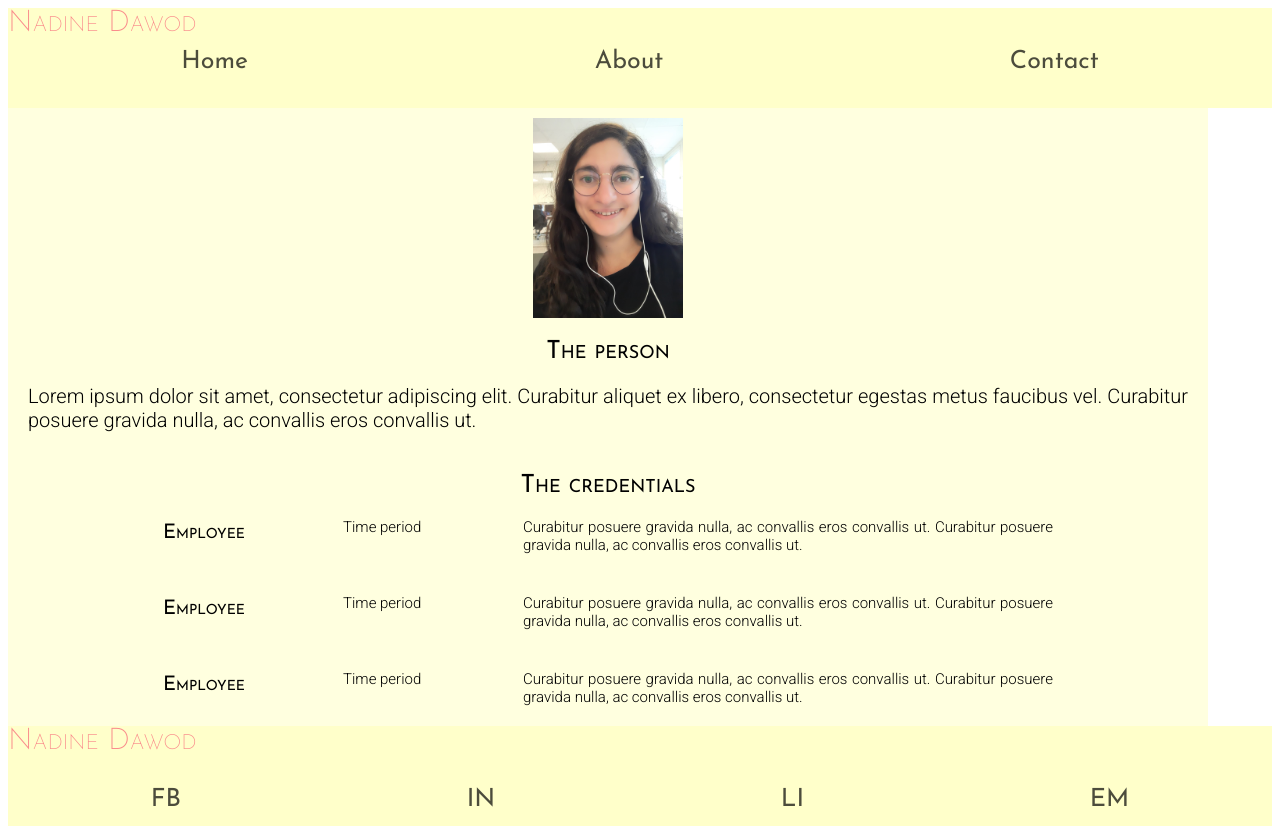
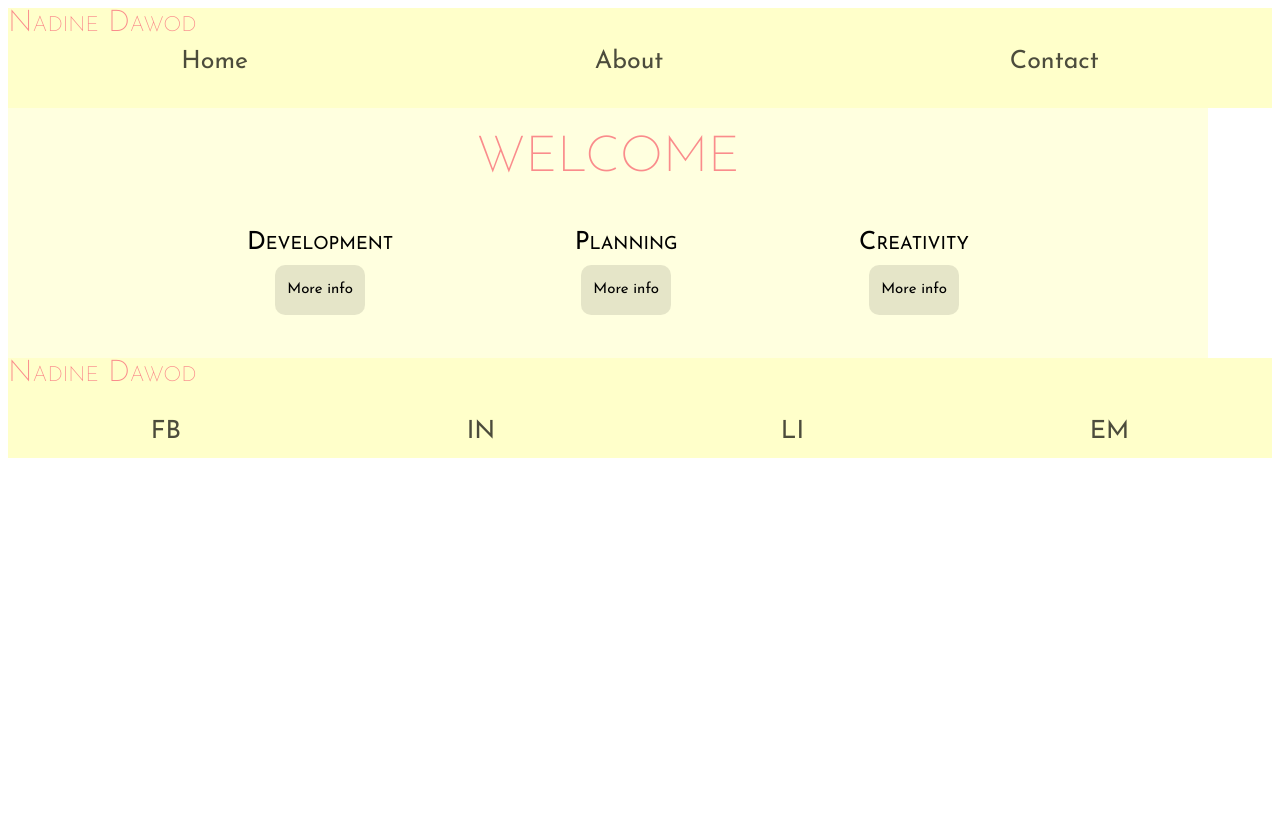
Before and after one commit to nadine-dawod/rct-chg-website, a React (Create React App) app: page /About in a window 1280 px wide. After the commit the page ends 800 px from the top, so only its background shows below. Built offline with nearby package versions, Linux system fonts and the light colour scheme.

Commit message:
working on home page
Creating home page and trying to add onclick events to reusable button. Only managed to make an altert box but I want to make a div appear when clicking the button. Still working on this.

```diff
--- a/src/App.js
+++ b/src/App.js
@@ -1,6 +1,6 @@
 import Header from "./Components/Header";
 import Footer from "./Components/Footer";
-import About from "./Components/About";
+import Home from "./Components/Home";
 
 
 function App() {
@@ -8,9 +8,7 @@ function App() {
     <div>
 
     <Header></Header>
-
-    <About></About>
-
+    <Home></Home>
     <Footer></Footer>
 
 
--- a/src/Components/About.js
+++ b/src/Components/About.js
@@ -1,8 +1,13 @@
 import NadinePicture from "../NadinePicture.jpeg";
+import Header from "./Header";
+import Footer from "./Footer";
 
 const About = () => {
     return (
+
     <div className="PageBodies">
+
+    <Header></Header>
 
         <img src={NadinePicture} className="ProfilePicture" alt="Profile Pictue of Nadine" />
 
@@ -28,6 +33,8 @@ const About = () => {
        <p className="CV-Sub 3">Time period</p>
        <p className="CV-Para 3">Curabitur posuere gravida nulla, ac convallis eros convallis ut. Curabitur posuere gravida nulla, ac convallis eros convallis ut.</p>
         </div>
+
+    <Footer></Footer>
     </div>
     )
 }
--- /dev/null
+++ b/src/Components/Home.js
@@ -0,0 +1,50 @@
+import ReusableButton from "./ReusableButton";
+
+const Home = () => {
+
+    const BoxOne = () => {
+        <div className="offer-box">
+        <p className="PagePara">
+            Curabitur posuere gravida nulla, ac convallis eros convallis ut.
+            Curabitur posuere gravida nulla, ac convallis eros convallis ut.
+        </p>
+        </div>
+    };
+
+    const BoxTwo = () => {
+        alert("Curabitur posuere gravida nulla, ac convallis eros convallis ut. Curabitur posuere gravida nulla, ac convallis eros convallis ut.");
+    };
+    const BoxThree = () => {
+        alert("Curabitur posuere gravida nulla, ac convallis eros convallis ut. Curabitur posuere gravida nulla, ac convallis eros convallis ut.");
+    };
+
+    return (
+
+        <div className="PageBodies">
+
+            <h1 className="PageTitle">WELCOME</h1>
+
+            <div className="offer-container">
+
+                <div className="offer 1">
+                    <h2 className="PageHeader">Development</h2>
+                    <ReusableButton handleClick={BoxOne}>
+                    More info</ReusableButton>
+                </div>
+
+                <div className="offer 2">
+                    <h2 className="PageHeader">Planning</h2>
+                    <ReusableButton handleClick={BoxTwo}>More info</ReusableButton>
+                </div>
+
+                <div className="offer 3">
+                    <h2 className="PageHeader">Creativity</h2>
+                    <ReusableButton handleClick={BoxThree}>More info</ReusableButton>
+                </div>
+
+            </div>
+        </div>
+    )
+}
+
+export default Home;
--- a/src/Components/ReusableButton.js
+++ b/src/Components/ReusableButton.js
@@ -8,8 +8,9 @@ you application. Depending on how you
   */
 
 
-  const ReusableButton = ({children}) => {
-    return <button className="ReusableBtn">{children}</button>
+const ReusableButton = ({children, handleClick}) => {
+    return <button className="ReusableBtn" onClick={handleClick}>{children}</button>
   };
 
+
   export default ReusableButton;
--- /dev/null
+++ b/src/Styles/_Home.scss
@@ -0,0 +1,34 @@
+.PageTitle {
+    font-size: 50px;
+    color: rgb(250,140,140);
+    font-variant: small-caps;
+    font-family: 'Josefin Sans', sans-serif;
+    font-weight: 200;
+    margin-top: 25px;
+    margin-bottom: 25px;
+}
+
+.offer-container {
+    max-width: 900px;
+    width: 100%;
+    display: flex;
+    justify-content: space-around;
+
+    @media (max-width: 600px) {
+        flex-direction: column;
+        align-items: center;
+      }
+  }
+
+  .offer {
+    display: flex;
+    flex-direction: column;
+    align-items: center;
+  }
+
+  .offer-box {
+    max-width: 250px;
+    width: 100%;
+    border: 3px solid rgb(250,140,140);
+    margin-bottom: 10px;
+  }
--- a/src/Styles/_ReusableLayout.scss
+++ b/src/Styles/_ReusableLayout.scss
@@ -1,4 +1,5 @@
 @import 'Fonts';
+
 
 .PageBodies {
 background-color: rgb(300,300,150,0.3);
@@ -18,10 +19,37 @@ align-items: center;
   }
 }
 
+// REUSABLE PARAGRAPH //
+
 .PagePara {
     @include body-text;
 }
 
+// REUSABLE HEADING //
+
 .PageHeader {
   @include body-header;
 }
+
+// REUSABLE BUTTON //
+
+.ReusableBtn {
+  height: 50px;
+  width: 90px;
+  border-radius: 10px;
+  border-width: 3px;
+  border-color: rgb(250,250,250);
+  box-shadow: none;
+  background-color: rgb(0,0,0,0.1);
+  font-family: 'Josefin Sans', sans-serif;
+  font-weight: 400;
+  font-size: 15px;
+  margin: 10px;
+  border-style: hidden;
+}
+
+.ReusableBtn:hover {
+  cursor: pointer;
+  border-color: rgb(0,0,0,0.1);
+  background-color: rgb(250,250,250);
+}
--- a/src/index.css
+++ b/src/index.css
@@ -103,40 +103,6 @@
   cursor: pointer;
 }
 
-.PageBodies {
-  background-color: rgba(255, 255, 150, 0.3);
-  max-width: 1200px;
-  width: 100%;
-  min-height: 250px;
-  margin: 0;
-  padding: 0;
-  display: flex;
-  flex-direction: column;
-  align-items: center;
-}
-@media (max-width: 600px) {
-  .PageBodies {
-    max-width: 600px;
-    height: 100%;
-  }
-}
-
-.PagePara {
-  font-family: "Roboto", sans-serif;
-  font-weight: 300;
-  font-size: 20px;
-  margin: 20px;
-  text-align: justify;
-}
-
-.PageHeader {
-  font-family: "Josefin Sans", sans-serif;
-  font-weight: 400;
-  font-size: 25px;
-  font-variant: small-caps;
-  margin-bottom: 0;
-}
-
 .ProfilePicture {
   padding-top: 10px;
   width: 150px;
@@ -172,4 +138,95 @@
   font-size: 15px;
   text-align: justify;
   padding: 5px;
+}
+
+.PageTitle {
+  font-size: 50px;
+  color: rgb(250, 140, 140);
+  font-variant: small-caps;
+  font-family: "Josefin Sans", sans-serif;
+  font-weight: 200;
+  margin-top: 25px;
+  margin-bottom: 25px;
+}
+
+.offer-container {
+  max-width: 900px;
+  width: 100%;
+  display: flex;
+  justify-content: space-around;
+}
+@media (max-width: 600px) {
+  .offer-container {
+    flex-direction: column;
+    align-items: center;
+  }
+}
+
+.offer {
+  display: flex;
+  flex-direction: column;
+  align-items: center;
+}
+
+.offer-box {
+  max-width: 250px;
+  width: 100%;
+  border: 3px solid rgb(250, 140, 140);
+  margin-bottom: 10px;
+}
+
+.PageBodies {
+  background-color: rgba(255, 255, 150, 0.3);
+  max-width: 1200px;
+  width: 100%;
+  min-height: 250px;
+  margin: 0;
+  padding: 0;
+  display: flex;
+  flex-direction: column;
+  align-items: center;
+}
+@media (max-width: 600px) {
+  .PageBodies {
+    max-width: 600px;
+    height: 100%;
+  }
+}
+
+.PagePara {
+  font-family: "Roboto", sans-serif;
+  font-weight: 300;
+  font-size: 20px;
+  margin: 20px;
+  text-align: justify;
+}
+
+.PageHeader {
+  font-family: "Josefin Sans", sans-serif;
+  font-weight: 400;
+  font-size: 25px;
+  font-variant: small-caps;
+  margin-bottom: 0;
+}
+
+.ReusableBtn {
+  height: 50px;
+  width: 90px;
+  border-radius: 10px;
+  border-width: 3px;
+  border-color: rgb(250, 250, 250);
+  box-shadow: none;
+  background-color: rgba(0, 0, 0, 0.1);
+  font-family: "Josefin Sans", sans-serif;
+  font-weight: 400;
+  font-size: 15px;
+  margin: 10px;
+  border-style: hidden;
+}
+
+.ReusableBtn:hover {
+  cursor: pointer;
+  border-color: rgba(0, 0, 0, 0.1);
+  background-color: rgb(250, 250, 250);
 }/*# sourceMappingURL=index.css.map */
--- a/src/index.scss
+++ b/src/index.scss
@@ -1,4 +1,5 @@
 @use './Styles/Footer';
 @use './Styles/Header';
+@use './Styles/About';
+@use './Styles/Home';
 @use './Styles/ReusableLayout';
-@use './Styles/About';
```
Also changed, not shown: src/Components/HomePage.js (deleted), 1 other file (tests, documents, lock files or other folders).
